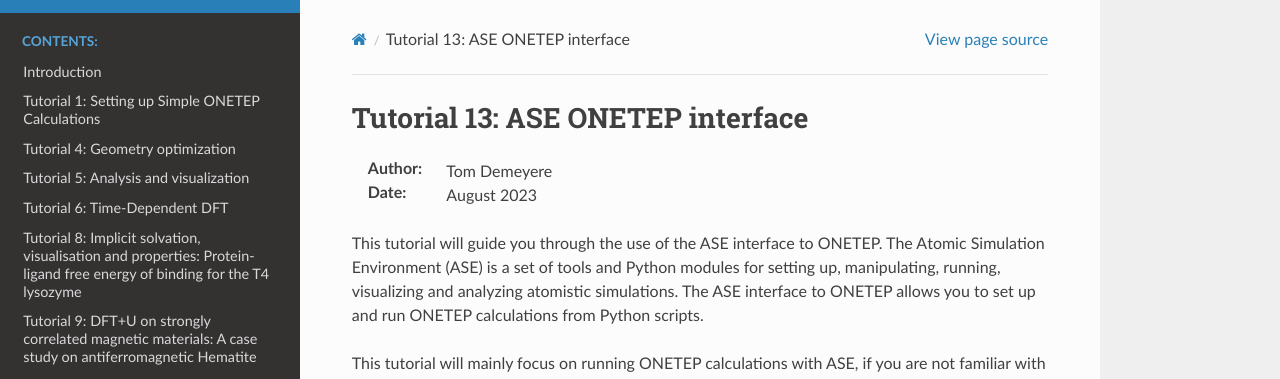
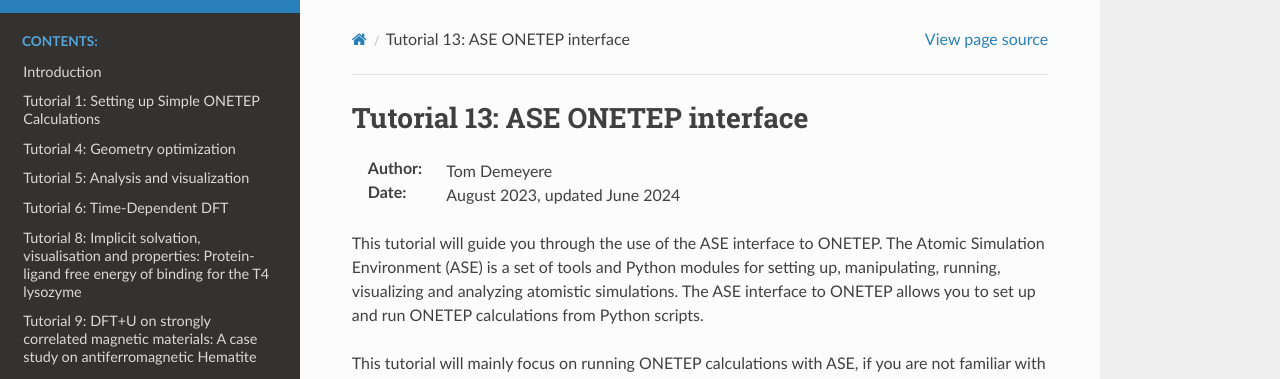
Before and after one commit to Chengcheng-Xiao/tutorials-ccx, a Sphinx documentation site: the page built from source/T13_ONETEP_ASE.rst, in a window 1280 px wide and 900 px high. Shown: the top 379 px of the window. Built offline with Sphinx 7.4.7 and the Read the Docs theme 2.0.0, drawn with Linux system fonts in a browser that asks for light colours.

Commit message:
Date update (#21)
* improved tutorial

* fix

* suggestions

* date update

```diff
--- a/source/T13_ONETEP_ASE.rst
+++ b/source/T13_ONETEP_ASE.rst
@@ -3,7 +3,7 @@ Tutorial 13: ASE ONETEP interface
 ===================================
 
 :Author:  Tom Demeyere
-:Date:    August 2023
+:Date:    August 2023, updated June 2024
 
 .. role:: raw-latex(raw)
    :format: latex
```
